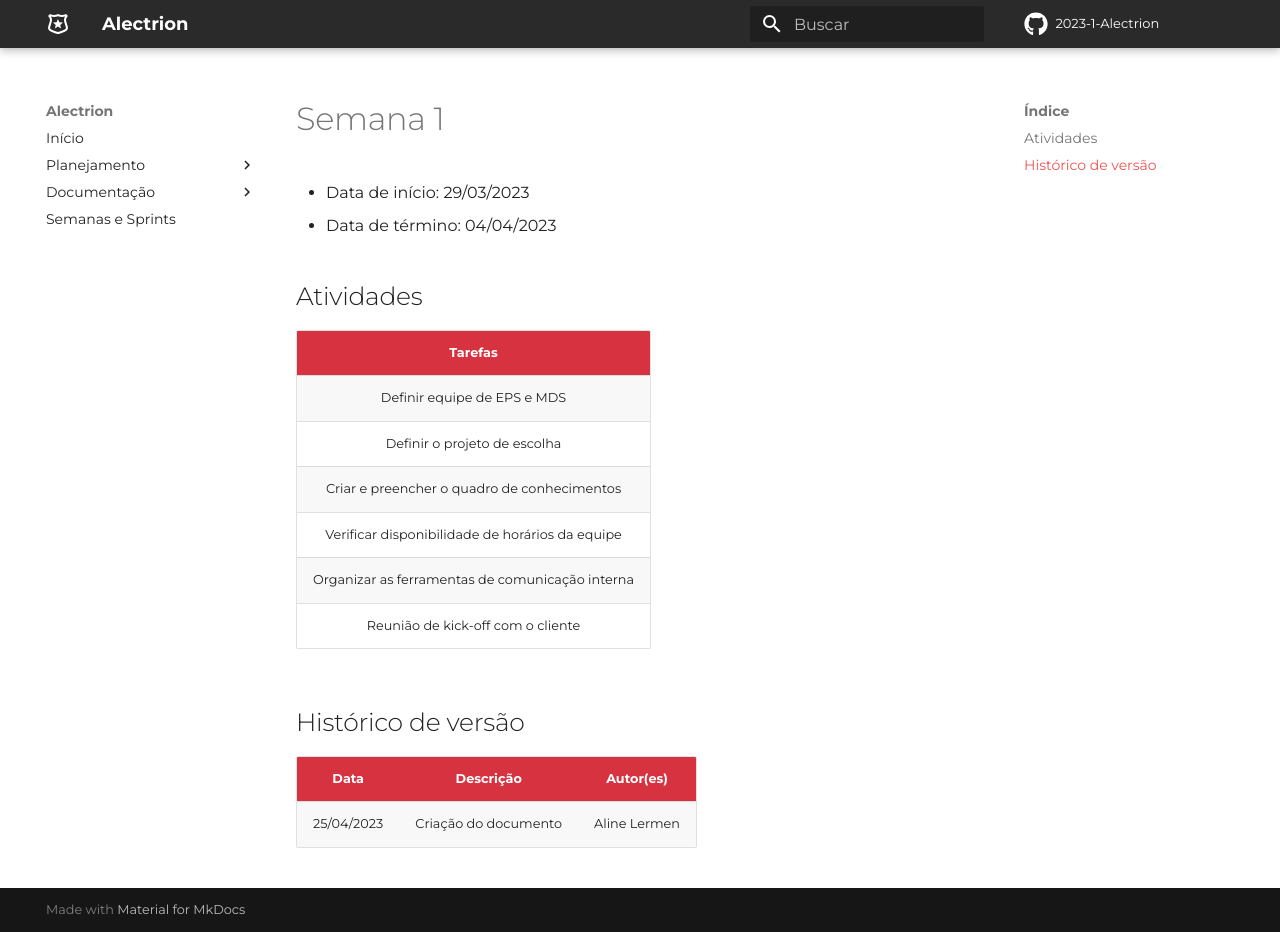
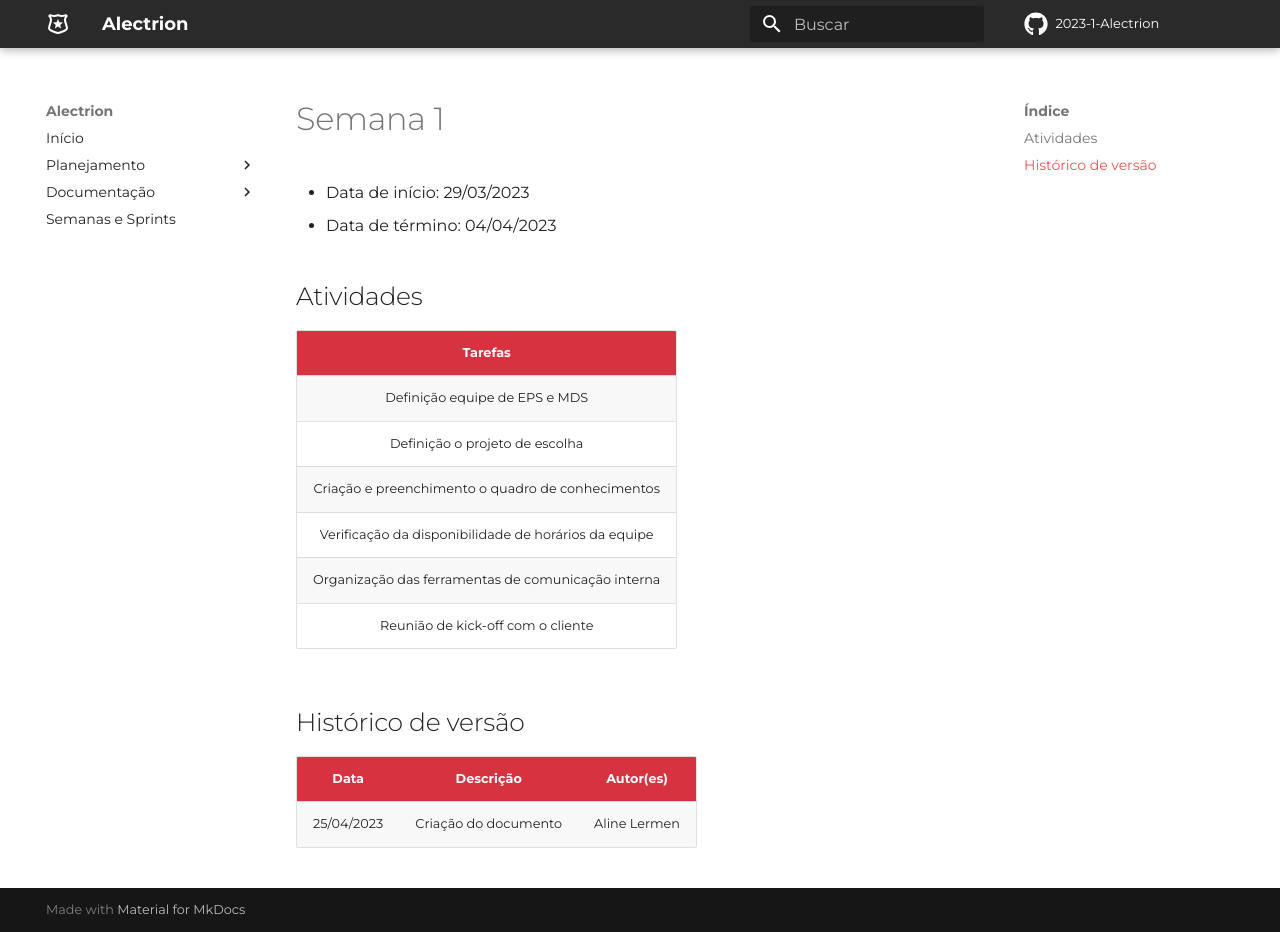
Before and after one commit to fga-eps-mds/2023-1-Alectrion-DOC, an MkDocs documentation site: the page built from docs/semanas-sprints/semana1.md, in a window 1280 px wide and 932 px high. Built offline with MkDocs 1.6.1 and Material for MkDocs 9.7.7, drawn with Linux system fonts in a browser that asks for light colours; some web fonts are replaced; comment, search, counter and statistics services are not loaded.

Commit message:
#17 docs: arruma semanas 1 e 2

```diff
--- a/docs/semanas-sprints/semana1.md
+++ b/docs/semanas-sprints/semana1.md
@@ -7,11 +7,11 @@
 ## Atividades
 |Tarefas|
 |-------|
-|Definir equipe de EPS e MDS|
-|Definir o projeto de escolha|
-|Criar e preencher o quadro de conhecimentos|
-|Verificar disponibilidade de horários da equipe|
-|Organizar as ferramentas de comunicação interna|
+|Definição equipe de EPS e MDS|
+|Definição o projeto de escolha|
+|Criação e preenchimento o quadro de conhecimentos|
+|Verificação da disponibilidade de horários da equipe|
+|Organização das ferramentas de comunicação interna|
 |Reunião de kick-off com o cliente|
 
 ## Histórico de versão
```
Also changed, not shown: docs/semanas-sprints/semana2.md (+1 -1 lines).
